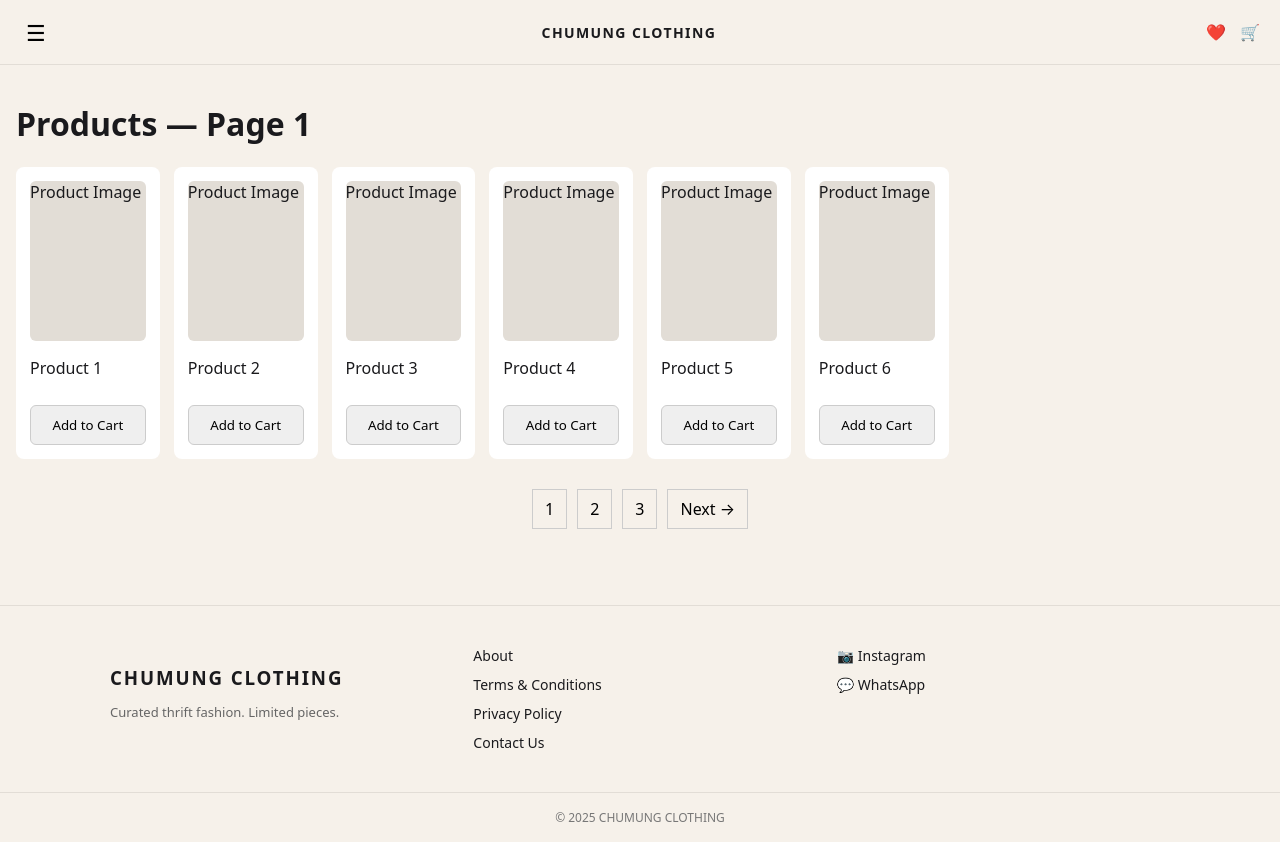
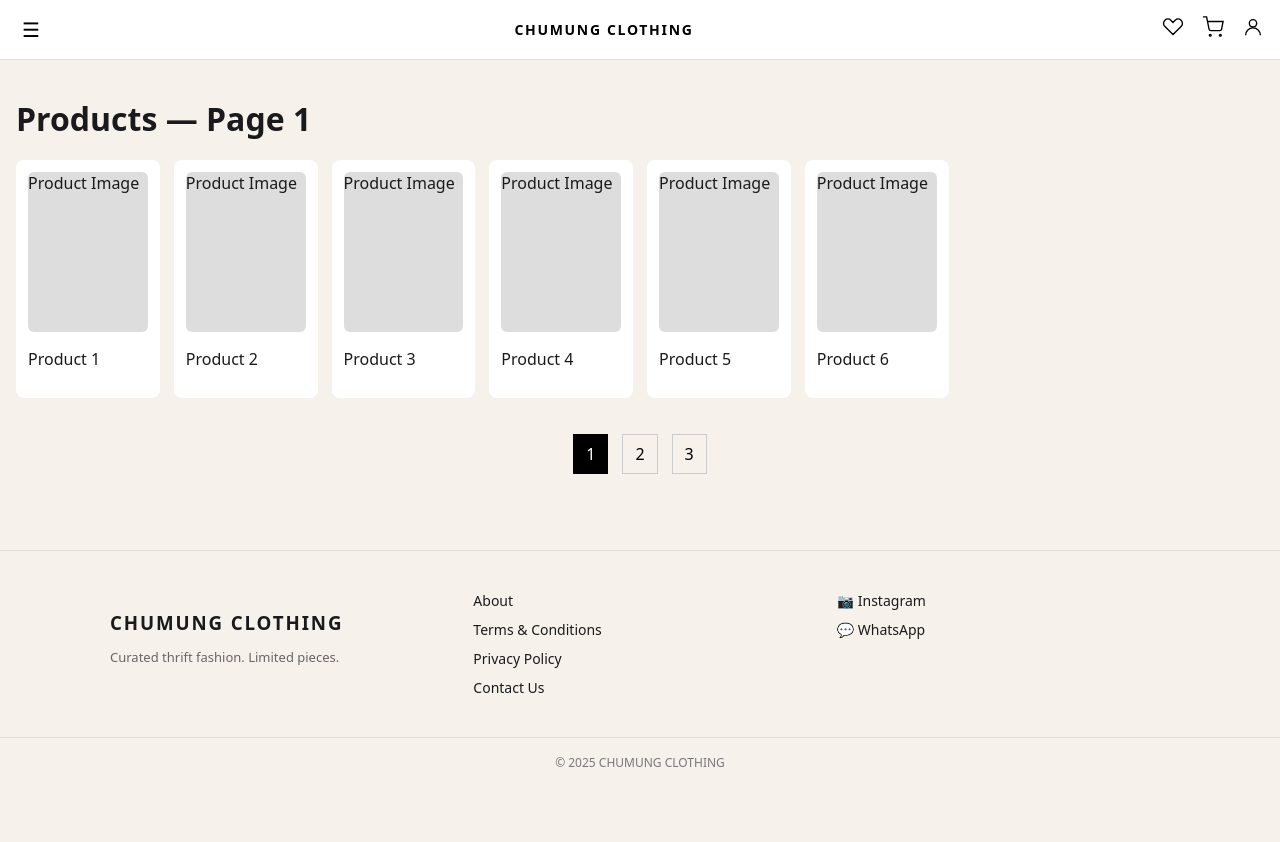
Before and after one commit to Rahuldebbarma798/chumung-clothing, a Next.js app: page /products/1 in a window 1280 px wide. After the commit the page ends 800 px from the top, so only its background shows below. Built offline with nearby package versions, Linux system fonts and the light colour scheme.

Commit message:
Homepage: simplified brand video section after View More

```diff
--- a/app/components/Header.tsx
+++ b/app/components/Header.tsx
@@ -1,7 +1,7 @@
 "use client";
 
+import Link from "next/link";
 import { useState } from "react";
-import Link from "next/link";
 import Sidebar from "./Sidebar";
 
 export default function Header() {
@@ -9,62 +9,96 @@ export default function Header() {
 
   return (
     <>
-      <Sidebar open={open} onClose={() => setOpen(false)} />
+      <header style={header}>
+        {/* MENU */}
+        <button style={menuBtn} onClick={() => setOpen(true)}>☰</button>
 
-      <header
-        style={{
-          display: "grid",
-          gridTemplateColumns: "auto 1fr auto",
-          alignItems: "center",
-          padding: "16px 20px",
-          borderBottom: "1px solid #e2ddd6",
-          background: "#F6F1EA",
-          position: "sticky",
-          top: 0,
-          zIndex: 30,
-        }}
-      >
-        {/* LEFT: MENU */}
-        <button
-          onClick={() => setOpen(true)}
-          style={{
-            fontSize: "22px",
-            background: "none",
-            border: "none",
-            justifySelf: "start",
-          }}
-        >
-          ☰
-        </button>
-
-        {/* CENTER: BRAND (TRUE CENTER) */}
-        <Link
-          href="/"
-          style={{
-            justifySelf: "center",
-            fontWeight: 600,
-            letterSpacing: "0.1em",
-            textDecoration: "none",
-            color: "#1A1A1D",
-            fontSize: "14px",
-            whiteSpace: "nowrap",
-          }}
-        >
-          CHUMUNG&nbsp;CLOTHING
+        {/* BRAND */}
+        <Link href="/" style={brand}>
+          CHUMUNG CLOTHING
         </Link>
 
-        {/* RIGHT: ICONS */}
-        <div
-          style={{
-            display: "flex",
-            gap: "14px",
-            justifySelf: "end",
-          }}
-        >
-          <Link href="/wishlist">❤️</Link>
-          <Link href="/cart">🛒</Link>
+        {/* ICONS */}
+        <div style={icons}>
+          <Link href="/wishlist" style={icon}>
+            <HeartIcon />
+          </Link>
+          <Link href="/cart" style={icon}>
+            <CartIcon />
+          </Link>
+          <Link href="/account" style={icon}>
+            <UserIcon />
+          </Link>
         </div>
       </header>
+
+      {/* SIDEBAR */}
+      <Sidebar open={open} onClose={() => setOpen(false)} />
     </>
   );
 }
+
+/* ================= ICONS ================= */
+
+function HeartIcon() {
+  return (
+    <svg width="22" height="22" viewBox="0 0 24 24" fill="none" stroke="currentColor" strokeWidth="1.5">
+      <path d="M20.8 4.6c-1.8-1.7-4.6-1.7-6.4 0L12 7l-2.4-2.4c-1.8-1.7-4.6-1.7-6.4 0-2 1.9-2 5 0 6.9l8.8 8.6 8.8-8.6c2-1.9 2-5 0-6.9z"/>
+    </svg>
+  );
+}
+
+function CartIcon() {
+  return (
+    <svg width="22" height="22" viewBox="0 0 24 24" fill="none" stroke="currentColor" strokeWidth="1.5">
+      <circle cx="9" cy="21" r="1"/>
+      <circle cx="20" cy="21" r="1"/>
+      <path d="M1 1h4l2.7 13.4a2 2 0 0 0 2 1.6h9.7a2 2 0 0 0 2-1.6L23 6H6"/>
+    </svg>
+  );
+}
+
+function UserIcon() {
+  return (
+    <svg width="22" height="22" viewBox="0 0 24 24" fill="none" stroke="currentColor" strokeWidth="1.5">
+      <circle cx="12" cy="8" r="4"/>
+      <path d="M4 21c0-4.4 3.6-8 8-8s8 3.6 8 8"/>
+    </svg>
+  );
+}
+
+/* ================= STYLES ================= */
+
+const header = {
+  height: "60px",
+  display: "flex",
+  alignItems: "center",
+  justifyContent: "space-between",
+  padding: "0 16px",
+  borderBottom: "1px solid #e2ddd6",
+  background: "#fff",
+};
+
+const brand = {
+  textDecoration: "none",
+  color: "#000",
+  fontWeight: 600,
+  letterSpacing: "0.12em",
+  fontSize: "14px",
+};
+
+const icons = {
+  display: "flex",
+  gap: "18px",
+};
+
+const icon = {
+  color: "#000",
+};
+
+const menuBtn = {
+  fontSize: "20px",
+  background: "none",
+  border: "none",
+  cursor: "pointer",
+};
--- a/app/components/Sidebar.tsx
+++ b/app/components/Sidebar.tsx
@@ -1,6 +1,3 @@
-"use client";
-
-import { useState } from "react";
 import Link from "next/link";
 
 export default function Sidebar({
@@ -10,101 +7,93 @@ export default function Sidebar({
   open: boolean;
   onClose: () => void;
 }) {
-  const [showMore, setShowMore] = useState(false);
+  if (!open) return null;
 
   return (
     <>
       {/* OVERLAY */}
-      {open && (
-        <div
-          onClick={onClose}
-          style={{
-            position: "fixed",
-            inset: 0,
-            background: "rgba(0,0,0,0.4)",
-            zIndex: 40,
-          }}
-        />
-      )}
+      <div style={overlay} onClick={onClose}></div>
 
       {/* SIDEBAR */}
-      <aside
-        style={{
-          position: "fixed",
-          top: 0,
-          left: open ? 0 : "-280px",
-          width: "260px",
-          height: "100vh",
-          background: "#F6F1EA",
-          padding: "20px",
-          transition: "left 0.3s ease",
-          zIndex: 50,
-        }}
-      >
-        <button onClick={onClose}>✕</button>
+      <aside style={sidebar}>
+        <button onClick={onClose} style={closeBtn}>✕</button>
 
-       <nav style={{ marginTop: "20px" }}>
-  <div style={{ marginBottom: "12px" }}>
-    <Link href="/" onClick={onClose}>Home</Link>
-  </div>
+        <nav style={nav}>
+          <Link href="/sale" style={item}>Flash Sale</Link>
+          <Link href="/men" style={item}>Men</Link>
+          <Link href="/women" style={item}>Women</Link>
+          <Link href="/track-order" style={item}>Track My Order</Link>
 
-  <div style={{ marginBottom: "12px" }}>
-    <Link href="#">Flash Sale</Link>
-  </div>
-
-  <div style={{ marginBottom: "12px" }}>
-    <Link href="/men" onClick={onClose}>Men</Link>
-  </div>
-
-  <div style={{ marginBottom: "20px" }}>
-    <Link href="/women" onClick={onClose}>Women</Link>
-  </div>
-
-  {/* ACCOUNT */}
-  <div style={{ marginBottom: "12px" }}>
-    <Link href="/account" onClick={onClose}>Account</Link>
-  </div>
-
-  {/* TRACK ORDER */}
-  <div style={{ marginBottom: "20px" }}>
-    <Link href="/track-order" onClick={onClose}>
-      Track My Order
-    </Link>
-  </div>
-
-  {/* MORE */}
-  <button
-    onClick={() => setShowMore(!showMore)}
-    style={{
-      background: "none",
-      border: "none",
-      padding: 0,
-      cursor: "pointer",
-      marginBottom: "10px",
-    }}
-  >
-    More ▾
-  </button>
-
-  {showMore && (
-    <div style={{ marginLeft: "15px" }}>
-      <div style={{ marginBottom: "8px" }}>
-        <Link href="/contact" onClick={onClose}>Contact Us</Link>
-      </div>
-      <div style={{ marginBottom: "8px" }}>
-        <Link href="/about" onClick={onClose}>About Us</Link>
-      </div>
-      <div style={{ marginBottom: "8px" }}>
-        <Link href="/privacy" onClick={onClose}>Privacy Policy</Link>
-      </div>
-      <div>
-        <Link href="/terms" onClick={onClose}>Terms & Conditions</Link>
-      </div>
-    </div>
-  )}
-</nav>
-
+          <details style={details}>
+            <summary style={summary}>More</summary>
+            <Link href="/about" style={subItem}>About Us</Link>
+            <Link href="/contact" style={subItem}>Contact Us</Link>
+            <Link href="/privacy" style={subItem}>Privacy Policy</Link>
+            <Link href="/terms" style={subItem}>Terms & Conditions</Link>
+          </details>
+        </nav>
       </aside>
     </>
   );
 }
+
+/* ================= STYLES ================= */
+
+const overlay = {
+  position: "fixed" as const,
+  inset: 0,
+  background: "rgba(0,0,0,0.3)",
+  zIndex: 40,
+};
+
+const sidebar = {
+  position: "fixed" as const,
+  top: 0,
+  left: 0,
+  width: "260px",
+  height: "100vh",
+  background: "#fff",
+  padding: "28px 24px",
+  zIndex: 50,
+  boxShadow: "2px 0 10px rgba(0,0,0,0.1)",
+};
+
+const closeBtn = {
+  background: "none",
+  border: "none",
+  fontSize: "18px",
+  cursor: "pointer",
+  marginBottom: "20px",
+};
+
+const nav = {
+  display: "flex",
+  flexDirection: "column" as const,
+  gap: "18px",
+};
+
+const item = {
+  textDecoration: "none",
+  color: "#000",
+  fontSize: "15px",
+  fontWeight: 500,
+};
+
+const details = {
+  marginTop: "10px",
+};
+
+const summary = {
+  cursor: "pointer",
+  fontSize: "15px",
+  fontWeight: 500,
+};
+
+const subItem = {
+  display: "block",
+  marginTop: "10px",
+  marginLeft: "12px",
+  textDecoration: "none",
+  fontSize: "14px",
+  color: "#333",
+};
--- a/app/men/page.tsx
+++ b/app/men/page.tsx
@@ -5,14 +5,14 @@ export default function MenPage() {
 
       <div style={{ display: "flex", gap: "20px", marginTop: "20px" }}>
         <a href="/product/1" style={{ border: "1px solid #e2ddd6", padding: "20px" }}>
-          kuvoi under wear (pre_owned)
+          Over Size Tshirt
         </a>
 
         <a href="/product/2" style={{ border: "1px solid #e2ddd6", padding: "20px" }}>
-          vikini
+          Shirt
         </a>
         <a href="/product/2" style={{ border: "1px solid #e2ddd6", padding: "20px" }}>
-          vikinio
+          Hoodie
         </a>
       </div>
     </main>
--- a/app/products/[page]/page.tsx
+++ b/app/products/[page]/page.tsx
@@ -1,4 +1,6 @@
 import Link from "next/link";
+
+const TOTAL_PAGES = 3;
 
 export default function ProductsPage({
   params,
@@ -9,42 +11,51 @@ export default function ProductsPage({
 
   return (
     <main style={{ padding: "16px" }}>
-      <h1>Products — Page {page}</h1>
+      <h1 style={{ marginBottom: "20px" }}>
+        Products — Page {page}
+      </h1>
 
+      {/* PRODUCTS */}
       <section style={grid}>
         {Array.from({ length: 6 }).map((_, i) => {
           const productId = (page - 1) * 6 + i + 1;
 
           return (
-            <div key={productId} style={card}>
-              {/* CLICKABLE PRODUCT */}
-              <Link
-                href={`/product/${productId}`}
-                style={{ textDecoration: "none", color: "inherit" }}
-              >
+            <Link
+              key={productId}
+              href={`/product/${productId}`}
+              style={{ textDecoration: "none", color: "inherit" }}
+            >
+              <div style={card}>
                 <div style={imageBox}>Product Image</div>
                 <p>Product {productId}</p>
-              </Link>
-
-              {/* ACTION */}
-              <button style={btn}>Add to Cart</button>
-            </div>
+              </div>
+            </Link>
           );
         })}
       </section>
 
       {/* PAGINATION */}
       <div style={pagination}>
-        <a href="/products/1" style={pageBtn}>1</a>
-        <a href="/products/2" style={pageBtn}>2</a>
-        <a href="/products/3" style={pageBtn}>3</a>
-        <a href={`/products/${page + 1}`} style={pageBtn}>Next →</a>
+        {Array.from({ length: TOTAL_PAGES }).map((_, i) => {
+          const pageNum = i + 1;
+          return (
+            <Link
+              key={pageNum}
+              href={`/products/${pageNum}`}
+              style={page === pageNum ? activePage : pageBtn}
+            >
+              {pageNum}
+            </Link>
+          );
+        })}
       </div>
     </main>
   );
 }
 
-/* styles */
+/* ================= STYLES ================= */
+
 const grid = {
   display: "grid",
   gridTemplateColumns: "repeat(auto-fill, minmax(140px, 1fr))",
@@ -52,37 +63,36 @@ const grid = {
 };
 
 const card = {
-  padding: "14px",
   background: "#fff",
+  padding: "12px",
   borderRadius: "8px",
-  display: "flex",
-  flexDirection: "column" as const,
-  gap: "10px",
 };
 
 const imageBox = {
   height: "160px",
-  background: "#e2ddd6",
+  background: "#ddd",
   borderRadius: "6px",
   marginBottom: "8px",
 };
 
-const btn = {
-  padding: "10px",
-  borderRadius: "6px",
-  border: "1px solid #ccc",
-};
-
 const pagination = {
+  marginTop: "36px",
   display: "flex",
   justifyContent: "center",
-  gap: "10px",
-  marginTop: "30px",
+  gap: "14px",
 };
 
 const pageBtn = {
   padding: "8px 12px",
   border: "1px solid #ccc",
   textDecoration: "none",
-  color: "black",
+  color: "#000",
 };
+
+const activePage = {
+  padding: "8px 12px",
+  border: "1px solid #000",
+  background: "#000",
+  color: "#fff",
+  textDecoration: "none",
+};
```
Also changed, not shown: app/page.tsx (+43 -25 lines), 1 other file (tests, documents, lock files or other folders).
